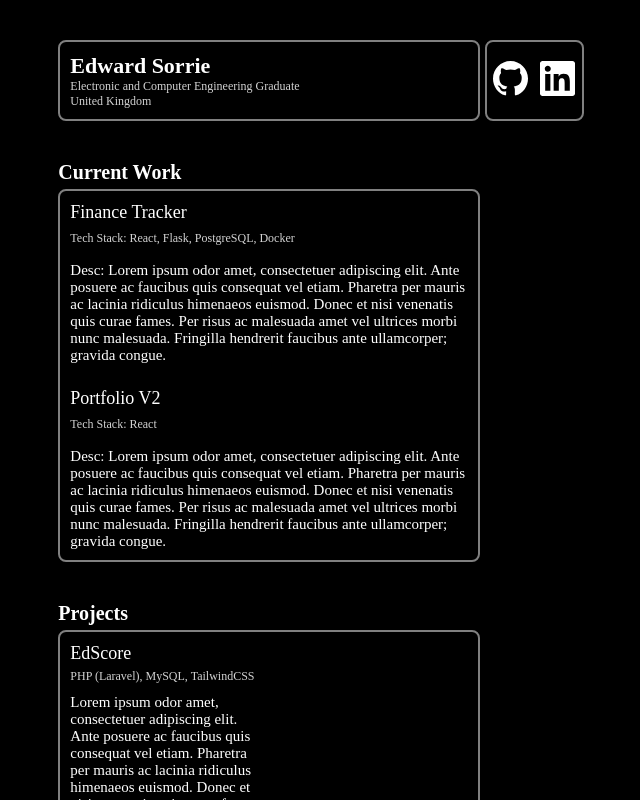
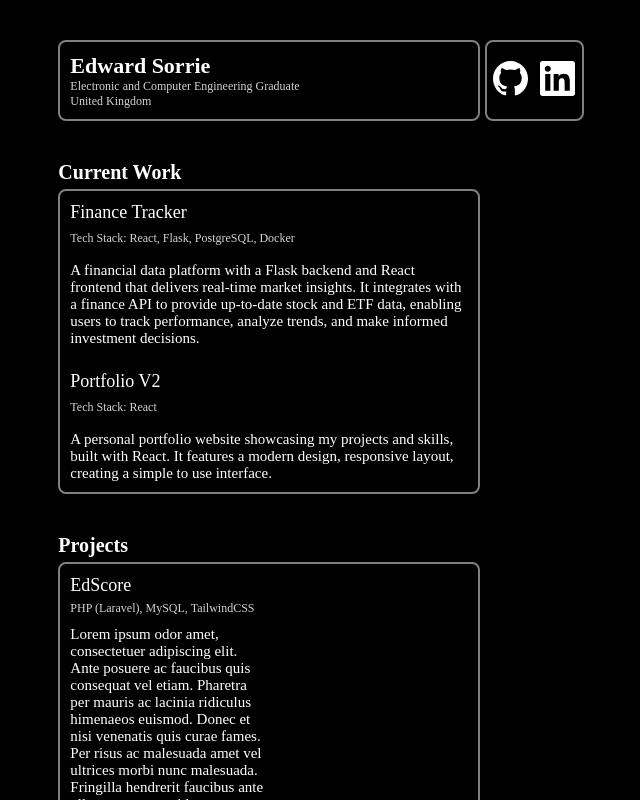
Before and after one commit to esorrie/portfolioV2, a React (Vite) app: page / in a window 1280 px wide. Shown: the top 800 px of the page, without its empty margins (371-1011 px from the left). Built offline with nearby package versions, Linux system fonts and the light colour scheme.

Commit message:
updated project descriptions

```diff
--- a/src/Current.jsx
+++ b/src/Current.jsx
@@ -17,7 +17,9 @@ function Current() {
                         Tech Stack: React, Flask, PostgreSQL, Docker
                     </div>
                     <div className='workDescription'>
-                        Desc: Lorem ipsum odor amet, consectetuer adipiscing elit. Ante posuere ac faucibus quis consequat vel etiam. Pharetra per mauris ac lacinia ridiculus himenaeos euismod. Donec et nisi venenatis quis curae fames. Per risus ac malesuada amet vel ultrices morbi nunc malesuada. Fringilla hendrerit faucibus ante ullamcorper; gravida congue.
+                        A financial data platform with a Flask backend and React frontend that delivers real-time market insights.
+                        It integrates with a finance API to provide up-to-date stock and ETF data,
+                        enabling users to track performance, analyze trends, and make informed investment decisions.
                     </div>
                 </div>
                 <div className='currentCard'>
@@ -28,7 +30,8 @@ function Current() {
                         Tech Stack: React
                     </div>
                     <div className='workDescription'>
-                        Desc: Lorem ipsum odor amet, consectetuer adipiscing elit. Ante posuere ac faucibus quis consequat vel etiam. Pharetra per mauris ac lacinia ridiculus himenaeos euismod. Donec et nisi venenatis quis curae fames. Per risus ac malesuada amet vel ultrices morbi nunc malesuada. Fringilla hendrerit faucibus ante ullamcorper; gravida congue.
+                        A personal portfolio website showcasing my projects and skills, built with React.
+                        It features a modern design, responsive layout, creating a simple to use interface.
                     </div>
                 </div>
             </div>
```
